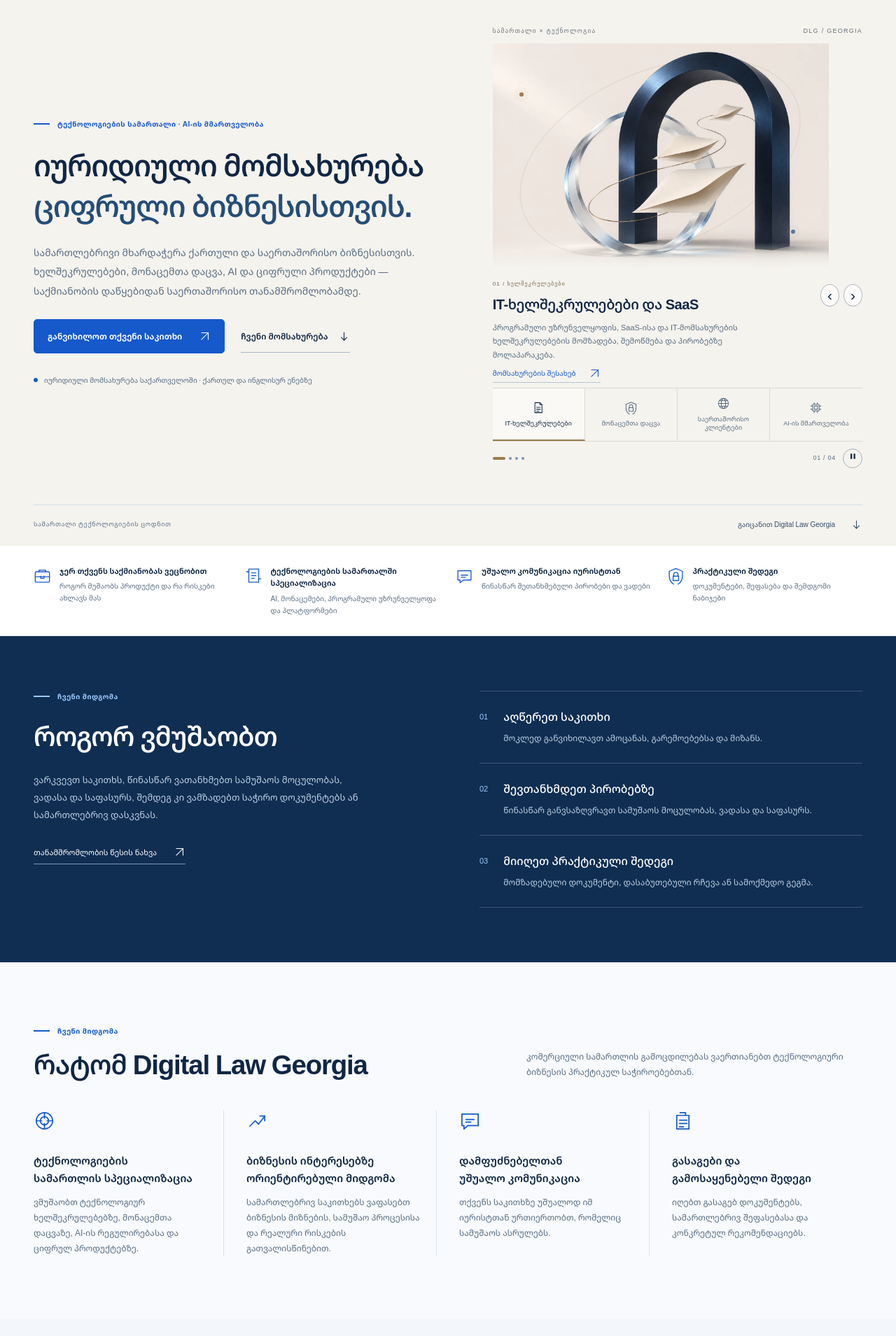
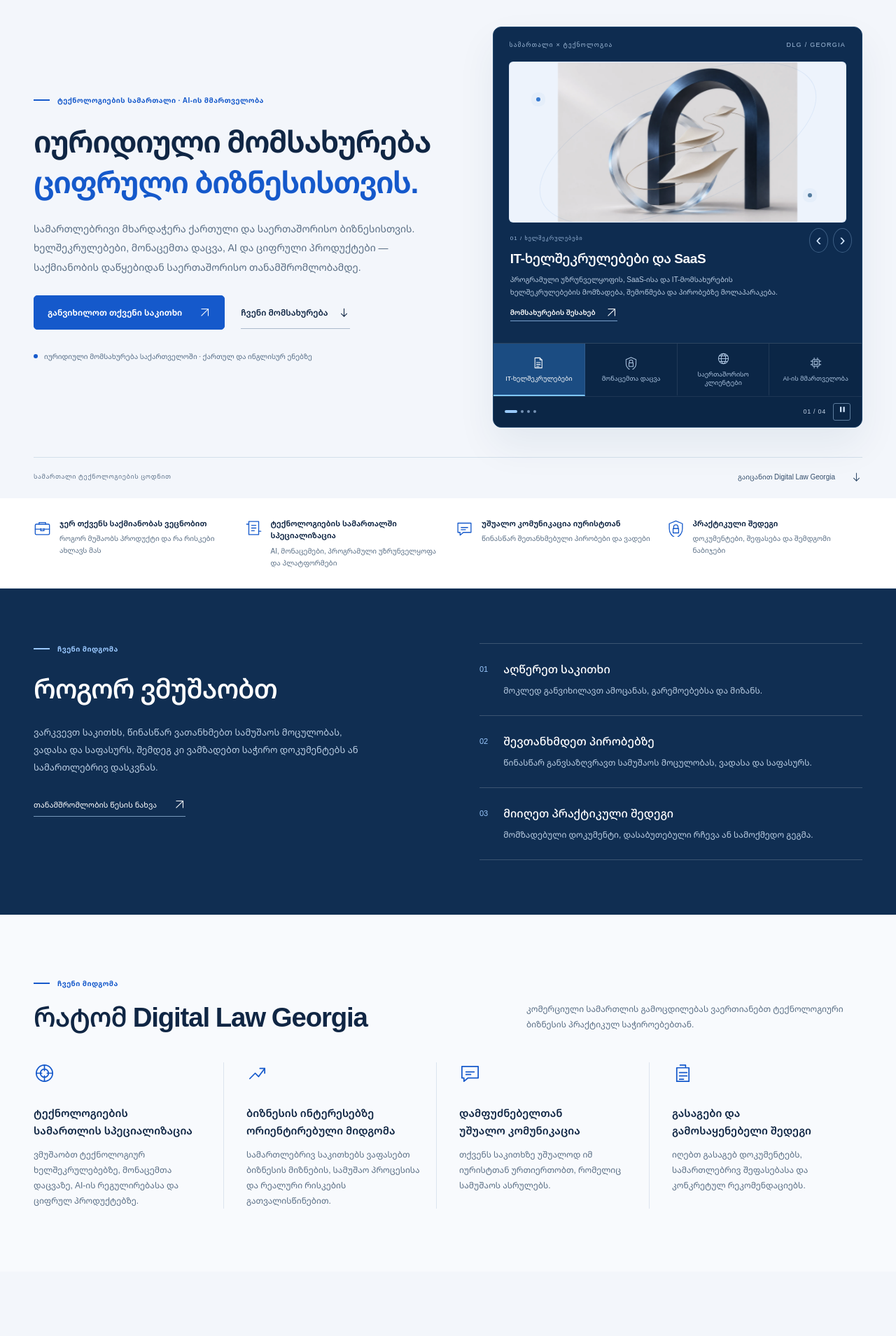
Before and after one commit to luka019/lukaswebsite, a Jekyll site: the page index.html, which Jekyll copies as it is, in a window 1280 px wide. Shown: the top 1909 px of the page at 70% size. Built offline with Jekyll 4.4.1, drawn with Linux system fonts in a browser that asks for light colours.

Commit message:
Restore DLG blue palette and framed navy hero while retaining illustrations

```diff
--- a/firm.css
+++ b/firm.css
@@ -16,9 +16,9 @@
   --firm-navy:#102644;
   --firm-blue:#1559cb;
   --max:1240px;
-  --dlg-intro-surface:#F5F3EE;
-  --bronze:#9c7b4b;
-  --warm-paper:#F5F3EE
+  --dlg-intro-surface:#F3F6FB;
+  --visual-accent:#377ad0;
+  --visual-surface:#F3F6FB
 }
 html {
   scroll-padding-top:100px;
@@ -172,7 +172,7 @@ a:focus-visible,button:focus-visible,summary:focus-visible {
   color:var(--accent)
 }
 .law-nav>a:hover:after,.law-nav>a.is-active:after {
-  right:0
+  right:14px
 }
 .law-header-tools {
   display:flex;
@@ -283,7 +283,7 @@ a:focus-visible,button:focus-visible,summary:focus-visible {
   font-size:clamp(33px,3.35vw,45px);
   line-height:1.36;
   letter-spacing:-.035em;
-  font-weight:550;
+  font-weight:650;
   margin:0;
   max-width:660px;
   color:var(--ink);
@@ -291,10 +291,10 @@ a:focus-visible,button:focus-visible,summary:focus-visible {
 }
 .dlg-title-accent {
   display:block;
-  color:#244d77
+  color:var(--accent)
 }
 html[lang=en] .dlg-editorial-hero h1 {
-  font:400 clamp(45px,4.6vw,68px)/1.08 Georgia,serif;
+  font:500 clamp(45px,4.6vw,68px)/1.08 Georgia,serif;
   letter-spacing:-.045em
 }
 .law-hero-lead {
@@ -392,20 +392,20 @@ html[lang=en] .dlg-editorial-hero h1 {
 }
 .dlg-photo-feature {
   position:relative;
-  background:transparent;
-  color:var(--ink);
-  border:0;
-  border-radius:0;
-  box-shadow:none;
-  isolation:isolate;
-  overflow:visible
+  background:#0e2c50;
+  color:#fff;
+  border:1px solid #20476e;
+  border-radius:12px;
+  box-shadow:0 25px 55px #15355312;
+  overflow:hidden;
+  isolation:isolate
 }
 .dlg-visual-label {
   display:flex;
   justify-content:space-between;
   gap:20px;
-  padding:0 0 10px;
-  color:#68717c;
+  padding:19px 23px 0;
+  color:#a4bfdc;
   font:9px/1.5 Arial,sans-serif;
   letter-spacing:.14em
 }
@@ -430,7 +430,7 @@ html[lang=en] .dlg-editorial-hero h1 {
 
 .dlg-photo-caption {
   position:relative;
-  padding:18px 36px 12px 0;
+  padding:17px 54px 16px 24px;
   display:flex;
   flex-direction:column;
   align-items:flex-start;
@@ -439,38 +439,40 @@ html[lang=en] .dlg-editorial-hero h1 {
 .dlg-photo-number {
   font:8px/1.5 Arial,sans-serif;
   letter-spacing:.13em;
-  color:#76694f
+  color:#9bb8db
 }
 .dlg-photo-caption strong {
-  font-size:20px;
+  font-size:19px;
   font-weight:550;
   line-height:1.5;
   letter-spacing:-.02em;
-  color:var(--ink)
+  color:#fff
 }
 .dlg-photo-subtitle {
-  font-size:11px;
-  line-height:1.8;
-  color:var(--muted);
-  max-width:420px
+  font-size:10px;
+  line-height:1.75;
+  color:#bbcee4;
+  max-width:400px
 }
 .dlg-photo-link {
   display:inline-flex;
   align-items:center;
-  gap:18px;
+  gap:14px;
+  color:#fff;
   font-size:10px;
-  color:var(--accent);
-  border-bottom:1px solid #b8c5d4;
-  padding-bottom:4px
+  font-weight:600;
+  padding:2px 0;
+  border-bottom:1px solid #78a0ce;
+  margin-top:2px
 }
 .dlg-photo-link:hover {
-  color:var(--accent-dark)
+  color:#99caff
 }
 .dlg-photo-tabs {
   display:grid;
   grid-template-columns:repeat(4,minmax(0,1fr));
-  border-top:1px solid #d7d7d1;
-  background:transparent
+  border-top:1px solid #ffffff24;
+  background:#0b2646
 }
 .dlg-photo-tab {
   display:flex;
@@ -480,12 +482,12 @@ html[lang=en] .dlg-editorial-hero h1 {
   gap:7px;
   background:transparent;
   border:0;
-  border-right:1px solid #dadad5;
+  border-right:1px solid #ffffff18;
   border-bottom:2px solid transparent;
   border-radius:0;
   padding:12px 6px 10px;
   min-height:75px;
-  color:var(--muted);
+  color:#adc5e1;
   line-height:1.4;
   font-size:9px;
   text-align:center;
@@ -497,7 +499,7 @@ html[lang=en] .dlg-editorial-hero h1 {
   flex-shrink:0
 }
 .dlg-photo-tab:last-child {
-  border-right:0
+  border-right:14px
 }
 .dlg-photo-tab svg {
   width:19px;
@@ -505,13 +507,13 @@ html[lang=en] .dlg-editorial-hero h1 {
   flex-shrink:0
 }
 .dlg-photo-tab.is-current {
-  color:var(--ink);
-  background:#ffffff80;
-  border-bottom-color:var(--bronze)
+  color:#fff;
+  background:#1b4c82;
+  border-bottom-color:#7ec7ff
 }
 .dlg-photo-tab:hover {
-  color:var(--accent);
-  background:#ffffffa0
+  color:#fff;
+  background:#174274
 }
 .dlg-photo-tab:focus-visible {
   outline-color:#acd7ff;
@@ -522,10 +524,10 @@ html[lang=en] .dlg-editorial-hero h1 {
   justify-content:flex-end;
   align-items:center;
   gap:10px;
-  padding:10px 0;
+  padding:9px 16px;
   min-height:38px;
-  background:transparent;
-  border-top:1px solid #d9d9d2
+  background:#0b2646;
+  border-top:1px solid #ffffff13
 }
 .dlg-slider-dots {
   display:flex;
@@ -542,51 +544,51 @@ html[lang=en] .dlg-editorial-hero h1 {
 }
 .dlg-slider-dot.is-current {
   width:18px;
-  background:var(--bronze)
+  background:#99caff
 }
 .dlg-photo-counter {
-  color:var(--muted);
+  color:#c1d1e5;
   font:9px/1 Arial,sans-serif;
   letter-spacing:.08em
 }
 .dlg-photo-pause {
   display:grid;
   place-items:center;
-  width:28px;
-  height:28px;
-  border:1px solid #a5b0bd;
-  background:transparent;
-  color:var(--ink);
+  width:25px;
+  height:25px;
+  border:1px solid #5c7c9d;
+  background:none;
+  color:#d4e6fc;
   font-size:10px;
-  border-radius:50%
+  border-radius:3px
 }
 .dlg-photo-pause:hover {
-  background:#fff
+  background:#1b4c82
 }
 .dlg-photo-arrow {
   position:absolute;
   z-index:4;
-  top:24px;
+  top:8px;
   width:27px;
-  height:32px;
-  border:1px solid #b3bac3;
+  height:35px;
+  border:1px solid #6f94ba80;
   border-radius:50%;
-  background:#ffffffb0;
-  color:var(--ink);
-  font:21px/1 Arial,sans-serif;
+  background:#0e2c50b3;
+  color:#d2e6fc;
+  font:24px/1 Arial,sans-serif;
   display:grid;
   place-items:center;
   transition:background .2s
 }
 .dlg-photo-arrow:hover {
-  background:#fff
+  background:#1b4c82
 }
 .dlg-photo-arrow-prev {
   left:auto;
-  right:33px
+  right:48px
 }
 .dlg-photo-arrow-next {
-  right:0
+  right:14px
 }
 
 @keyframes dlg-scene-in {
@@ -752,7 +754,7 @@ html[lang=en] .law-section h2,html[lang=en] .law-approach h2,html[lang=en] .law-
 }
 .law-service-featured {
   grid-column:span 2;
-  background:var(--warm-paper);
+  background:var(--visual-surface);
   border-color:#ded7ca
 }
 .law-more-services {
@@ -895,7 +897,7 @@ html[lang=en] .law-section h2,html[lang=en] .law-approach h2,html[lang=en] .law-
 }
 .law-audience-grid article:last-child {
   border:0;
-  padding-right:0
+  padding-right:14px
 }
 .dlg-why-icon {
   display:block;
@@ -923,7 +925,7 @@ html[lang=en] .law-section h2,html[lang=en] .law-approach h2,html[lang=en] .law-
 .law-about-image {
   position:relative;
   overflow:hidden;
-  background:var(--warm-paper);
+  background:var(--visual-surface);
   border-radius:120px 120px 4px 4px;
   border:1px solid #ddd8ce
 }
@@ -2057,21 +2059,21 @@ html[lang=en] .portfolio-international h2,html[lang=en] .portfolio-heading h2 {f
 @media(max-width:700px){.portfolio-faq-grid{grid-template-columns:1fr;gap:28px}.portfolio-faq h2{font-size:28px}.portfolio-faq summary{font-size:13px}}
 
 /* Sculptural visual language: original artwork, restrained geometry and motion. */
-.dlg-sculpture {position:relative;aspect-ratio:3/2;max-height:320px;perspective:900px;isolation:isolate}
-.dlg-art-image {display:block;width:100%;height:100%;object-fit:contain;mix-blend-mode:multiply;transform:rotateX(var(--tilt-x,0deg)) rotateY(var(--tilt-y,0deg));transition:transform .7s cubic-bezier(.2,.7,.2,1);mask-image:linear-gradient(to bottom,#000 89%,transparent)}
-.sculpture-halo {position:absolute;inset:12% 6% 10%;border:1px solid #a68a5d29;border-radius:50%;transform:rotate(-23deg);z-index:-1}
-.sculpture-detail {position:absolute;width:6px;height:6px;border-radius:50%;background:var(--bronze);box-shadow:0 0 0 7px #9c7b4b0a}
+.dlg-sculpture {position:relative;height:230px;margin:16px 22px 0;background:#edf3fc;border:1px solid #aec9ec45;border-radius:6px;overflow:hidden;perspective:900px;isolation:isolate}
+.dlg-art-image {display:block;width:100%;height:100%;object-fit:contain;mix-blend-mode:multiply;transform:rotateX(var(--tilt-x,0deg)) rotateY(var(--tilt-y,0deg));transition:transform .7s cubic-bezier(.2,.7,.2,1);mask-image:none}
+.sculpture-halo {position:absolute;inset:12% 6% 10%;border:1px solid #7ea8dc29;border-radius:50%;transform:rotate(-23deg);z-index:-1}
+.sculpture-detail {position:absolute;width:6px;height:6px;border-radius:50%;background:var(--visual-accent);box-shadow:0 0 0 7px #377ad00a}
 .sculpture-detail-one {top:22%;left:8%}
 .sculpture-detail-two {right:10%;bottom:15%;background:#537b9e}
-.dlg-photo-kicker {font-size:9px;letter-spacing:.08em;color:#7e6b4d}
-.dlg-photo-tab:focus-visible {outline-color:var(--accent);outline-offset:-4px}
+.dlg-photo-kicker {font-size:9px;letter-spacing:.08em;color:#9bb8db}
+.dlg-photo-tab:focus-visible {outline-color:#acd7ff;outline-offset:-4px}
 .visual-motif {color:#193b61;overflow:visible;stroke-linecap:round;stroke-linejoin:round;stroke-width:1.25;flex-shrink:0}
-.motif-plane {fill:#e8e8e1;stroke:#d6d9d8}
+.motif-plane {fill:#e6eef9;stroke:#c6d5e9}
 .motif-paper {fill:#fff;stroke:#9daebf}
 .motif-solid {fill:currentColor;stroke:currentColor}
 .motif-line {stroke:#97a9ba;stroke-width:1.1}
-.motif-gold {stroke:var(--bronze);stroke-width:1.3}
-.motif-light {stroke:#f5f3ee;stroke-width:2}
+.motif-gold {stroke:var(--visual-accent);stroke-width:1.3}
+.motif-light {stroke:#f3f6fb;stroke-width:2}
 .service-art {position:absolute;right:15px;top:15px;width:143px;height:100px;transition:transform .6s cubic-bezier(.2,.7,.2,1);pointer-events:none}
 .law-service:hover .service-art {transform:translateY(-4px) rotate(-2deg)}
 .law-service-featured .service-art {width:230px;height:170px;right:22px;top:60px}
@@ -2087,7 +2089,7 @@ html[lang=en] .portfolio-international h2,html[lang=en] .portfolio-heading h2 {f
 .law-service[data-service="ai"] .visual-motif {color:#6c9aca}
 .law-service[data-service="ai"] .motif-plane {fill:#244464;stroke:#3d5d7b}
 .law-service[data-service="ai"] .motif-paper {fill:#e4edf3;stroke:#9daebf}
-.law-service[data-service="ongoing"] {grid-column:1/-1;background:#f4f6f7;min-height:270px}
+.law-service[data-service="ongoing"] {grid-column:1/-1;background:#f0f5fc;min-height:270px}
 .law-service[data-service="ongoing"] h3 {max-width:70%;font-size:25px;font-weight:550}
 .law-service[data-service="ongoing"] p {max-width:65%;font-size:13px}
 .law-service[data-service="ongoing"] .law-service-top {margin-bottom:20px}
@@ -2100,21 +2102,21 @@ html[lang=en] .portfolio-international h2,html[lang=en] .portfolio-heading h2 {f
 .portfolio-map-row:hover svg {transform:translateX(4px)}
 .portfolio-map-row svg {transition:transform .25s}
 .portfolio-deal-map {position:relative}
-.portfolio-deal-map:before {content:"";position:absolute;inset:-12px 15px 12px -12px;border:1px solid #a98d5a35;border-radius:9px;pointer-events:none}
-.law-about-image img {filter:saturate(.65);background:var(--warm-paper)}
+.portfolio-deal-map:before {content:"";position:absolute;inset:-12px 15px 12px -12px;border:1px solid #78a3d535;border-radius:9px;pointer-events:none}
+.law-about-image img {filter:saturate(.65);background:var(--visual-surface)}
 .law-about-credentials>span {padding:6px 0;position:relative}
-.law-about-credentials>span:before {content:"";display:inline-block;width:4px;height:4px;background:var(--bronze);margin-right:8px;vertical-align:middle}
+.law-about-credentials>span:before {content:"";display:inline-block;width:4px;height:4px;background:var(--visual-accent);margin-right:8px;vertical-align:middle}
 .resource-cover img {transition:transform .7s cubic-bezier(.2,.7,.2,1)}
 .resource-card:hover .resource-cover img {transform:scale(1.035)}
-.legal-lens {background:var(--warm-paper);border-top:1px solid #e7e2d9;border-bottom:1px solid #e7e2d9}
+.legal-lens {background:var(--visual-surface);border-top:1px solid #dce4ee;border-bottom:1px solid #dce4ee}
 .lens-grid {display:grid;grid-template-columns:1fr 1.05fr;gap:75px;align-items:center}
 .lens-map {position:relative;width:100%;aspect-ratio:520/440;max-height:450px}
 .lens-map>svg {width:100%;height:100%;display:block}
 .lens-orbit {stroke:#c9cecfee;stroke-dasharray:2 8;stroke-width:1}
-.lens-orbit-inner {stroke:#c7bda8;stroke-dasharray:none;opacity:.4}
+.lens-orbit-inner {stroke:#a9bfdc;stroke-dasharray:none;opacity:.4}
 .lens-connection {stroke:#c2cbd2;stroke-width:1.2;transition:stroke .4s,stroke-width .4s}
 .lens-center {fill:#123254;stroke:#123254}
-.lens-center-ring {stroke:#b1966a;stroke-width:1;opacity:.55}
+.lens-center-ring {stroke:#5d90d0;stroke-width:1;opacity:.55}
 .lens-center-label {position:absolute;top:50%;left:50%;transform:translate(-50%,-50%);font:30px/1 Georgia,serif;color:#fff;text-align:center;letter-spacing:-.03em}
 .lens-center-label small {display:block;font:6px/1.4 Arial,sans-serif;letter-spacing:.13em;margin-top:10px;color:#c4d3df}
 .lens-node {position:absolute;width:30%;height:32%;display:grid;place-items:center;transition:opacity .4s,transform .4s}
@@ -2123,20 +2125,20 @@ html[lang=en] .portfolio-international h2,html[lang=en] .portfolio-heading h2 {f
 .lens-node-1 {top:1%;right:4%}
 .lens-node-2 {bottom:1%;left:4%}
 .lens-node-3 {bottom:1%;right:4%}
-.lens-signal {fill:var(--bronze)}
-[data-active="contracts"] [data-line="contracts"],[data-active="data-protection"] [data-line="data-protection"],[data-active="product"] [data-line="product"],[data-active="ai"] [data-line="ai"] {stroke:#a3814e;stroke-width:2.4}
+.lens-signal {fill:var(--visual-accent)}
+[data-active="contracts"] [data-line="contracts"],[data-active="data-protection"] [data-line="data-protection"],[data-active="product"] [data-line="product"],[data-active="ai"] [data-line="ai"] {stroke:#377ad0;stroke-width:2.4}
 .lens-choices {display:flex;flex-wrap:wrap;border-bottom:1px solid #cbd1d5;gap:0 21px;margin-bottom:25px}
 .lens-choices[hidden] {display:none}
 .lens-choices button {font-size:11px;line-height:1.7;padding:12px 0;background:none;border:0;border-bottom:2px solid transparent;color:#52657b;text-align:left;transition:color .2s,border-color .2s}
-.lens-choices button[aria-pressed="true"] {color:var(--ink);border-color:var(--bronze);font-weight:650}
+.lens-choices button[aria-pressed="true"] {color:var(--ink);border-color:var(--visual-accent);font-weight:650}
 .lens-panel {min-height:350px;animation:lens-panel-in .35s ease both}
 .lens-panel[hidden] {display:none}
-.lens-index {font:10px/1.5 Arial,sans-serif;letter-spacing:.1em;color:#8a7654}
+.lens-index {font:10px/1.5 Arial,sans-serif;letter-spacing:.1em;color:#527aaa}
 .lens-panel h3 {font-size:25px;line-height:1.5;letter-spacing:-.025em;font-weight:550;margin:16px 0}
 .lens-panel p {font-size:13px;line-height:1.9;color:var(--muted);max-width:530px}
 .lens-panel ul {list-style:none;padding:0;margin:21px 0 25px}
 .lens-panel li {position:relative;padding:7px 0 7px 18px;font-size:12px;line-height:1.8;color:var(--ink-soft)}
-.lens-panel li:before {content:"";position:absolute;left:0;top:16px;width:4px;height:4px;background:var(--bronze)}
+.lens-panel li:before {content:"";position:absolute;left:0;top:16px;width:4px;height:4px;background:var(--visual-accent)}
 @keyframes lens-panel-in {from{opacity:0;transform:translateY(6px)}to{opacity:1;transform:none}}
 .visual-ready [data-reveal] {opacity:0;transform:translateY(14px);transition:opacity .65s ease,transform .65s cubic-bezier(.2,.7,.2,1)}
 .visual-ready [data-reveal].is-revealed {opacity:1;transform:none}
@@ -2144,7 +2146,7 @@ html[data-motion-paused="true"] .dlg-art-image {transform:none}
 html[data-motion-paused="true"] .lens-signal {opacity:0}
 html[data-motion-paused="true"] .lens-panel {animation:none}
 html[data-motion-paused="true"] [data-reveal] {transition:none;opacity:1;transform:none}
-@media(min-width:951px){.digital-page-hero{position:relative;isolation:isolate;overflow:hidden}.digital-page-hero:after{content:"";position:absolute;inset:0 0 0 65%;background:url('/assets/illustrations/law-technology-sculpture.webp') center/contain no-repeat;opacity:.1;z-index:-1;mask-image:linear-gradient(to right,transparent,#000 35%)}.digital-page-hero{background:var(--warm-paper)}}
-@media(max-width:1050px){.lens-grid{gap:35px}.lens-panel h3{font-size:22px}.law-service-featured h3{font-size:23px}.service-art{width:120px}.law-service-featured .service-art{width:190px}.law-service[data-service="ongoing"] .service-art{width:190px}.dlg-sculpture{max-height:280px}}
-@media(max-width:700px){.dlg-photo-stage{height:220px}.dlg-photo-arrow{top:0}.dlg-sculpture{max-height:270px}.dlg-photo-caption{padding-top:17px}.law-service-featured{grid-column:auto}.law-service-featured h3,.law-service[data-service="ongoing"] h3{max-width:100%;font-size:21px}.law-service-featured p,.law-service[data-service="ongoing"] p{max-width:100%;font-size:12px}.law-service-featured .service-art,.law-service[data-service="ongoing"] .service-art{width:140px;height:100px;top:15px;right:14px}.law-service-featured .law-service-top,.law-service[data-service="ongoing"] .law-service-top{margin-bottom:44px}.law-service[data-service="ongoing"]{grid-column:auto}.law-service{padding:25px;min-height:315px}.portfolio-path-top{min-height:90px}.path-art{width:120px;height:85px}.lens-grid{grid-template-columns:1fr;gap:15px}.lens-map{height:280px;aspect-ratio:auto}.lens-map>svg{position:absolute;inset:0}.lens-node{width:28%;height:32%}.lens-node-0,.lens-node-2{left:10%}.lens-node-1,.lens-node-3{right:10%}.lens-center-label{font-size:25px}.lens-center-label small{font-size:5px}.lens-choices{display:grid;grid-template-columns:repeat(2,minmax(0,1fr));gap:0 14px}.lens-choices button{font-size:11px;min-height:48px;padding:12px 0}.lens-panel{min-height:360px}.lens-panel h3{font-size:23px}.lens-panel p{font-size:13px}.portfolio-deal-map:before{inset:-8px 10px 8px -8px}}
+@media(min-width:951px){.digital-page-hero{position:relative;isolation:isolate;overflow:hidden}.digital-page-hero:after{content:"";position:absolute;inset:0 0 0 65%;background:url('/assets/illustrations/law-technology-sculpture.webp') center/contain no-repeat;opacity:.1;z-index:-1;mask-image:linear-gradient(to right,transparent,#000 35%)}.digital-page-hero{background:var(--visual-surface)}}
+@media(max-width:1050px){.lens-grid{gap:35px}.lens-panel h3{font-size:22px}.law-service-featured h3{font-size:23px}.service-art{width:120px}.law-service-featured .service-art{width:190px}.law-service[data-service="ongoing"] .service-art{width:190px}.dlg-sculpture{height:215px}}
+@media(max-width:700px){.dlg-photo-stage{height:220px}.dlg-photo-arrow{top:0}.dlg-sculpture{height:auto;aspect-ratio:3/2;margin:12px 16px 0}.dlg-photo-caption{padding:17px 44px 16px 20px}.law-service-featured{grid-column:auto}.law-service-featured h3,.law-service[data-service="ongoing"] h3{max-width:100%;font-size:21px}.law-service-featured p,.law-service[data-service="ongoing"] p{max-width:100%;font-size:12px}.law-service-featured .service-art,.law-service[data-service="ongoing"] .service-art{width:140px;height:100px;top:15px;right:14px}.law-service-featured .law-service-top,.law-service[data-service="ongoing"] .law-service-top{margin-bottom:44px}.law-service[data-service="ongoing"]{grid-column:auto}.law-service{padding:25px;min-height:315px}.portfolio-path-top{min-height:90px}.path-art{width:120px;height:85px}.lens-grid{grid-template-columns:1fr;gap:15px}.lens-map{height:280px;aspect-ratio:auto}.lens-map>svg{position:absolute;inset:0}.lens-node{width:28%;height:32%}.lens-node-0,.lens-node-2{left:10%}.lens-node-1,.lens-node-3{right:10%}.lens-center-label{font-size:25px}.lens-center-label small{font-size:5px}.lens-choices{display:grid;grid-template-columns:repeat(2,minmax(0,1fr));gap:0 14px}.lens-choices button{font-size:11px;min-height:48px;padding:12px 0}.lens-panel{min-height:360px}.lens-panel h3{font-size:23px}.lens-panel p{font-size:13px}.portfolio-deal-map:before{inset:-8px 10px 8px -8px}}
 @media(prefers-reduced-motion:reduce){.visual-ready [data-reveal]{opacity:1;transform:none;transition:none}.dlg-art-image,.service-art,.path-art{transform:none!important;transition:none}.lens-panel{animation:none}.lens-signal{display:none}.resource-cover img{transition:none}.portfolio-map-row,.portfolio-map-row svg{transition:none}}
--- a/scripts/qa-site.mjs
+++ b/scripts/qa-site.mjs
@@ -44,7 +44,7 @@ assert(home.includes('class="site-header law-header dlg-integrated-header"'),'Un
 assert(home.includes('data-en="Legal clarity for"'),'Bilingual homepage headline missing');
 assert(!home.includes('data-en="Home">მთავარი'),'Redundant homepage navigation');
 const finalCss=css;
-assert(finalCss.includes('--dlg-intro-surface:#F5F3EE'),'Integrated ivory intro palette missing');
+assert(finalCss.includes('--dlg-intro-surface:#F3F6FB'),'Integrated blue intro palette missing');
 assert(finalCss.includes('.law-home .site-header.dlg-integrated-header.dlg-scrolled'),'Scrolled header treatment missing');
 const interactions=file('firm-interactions.js');
 assert(interactions.includes('dlg-scrolled'),'Header must react to scrolling');
```
Also changed, not shown: docs/sculptural-visual-system.md (+1 -1 lines).
